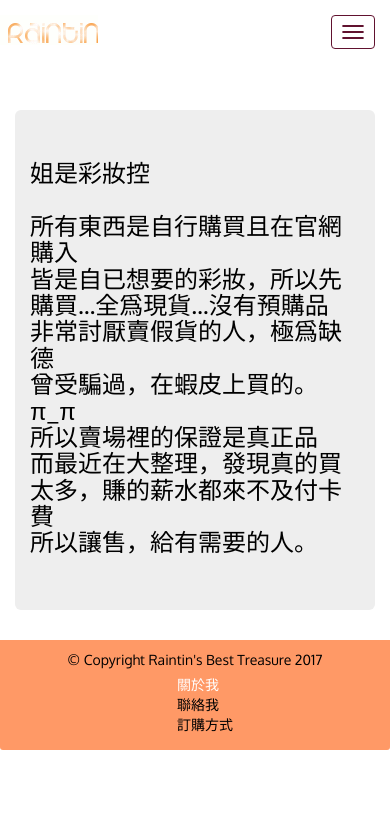
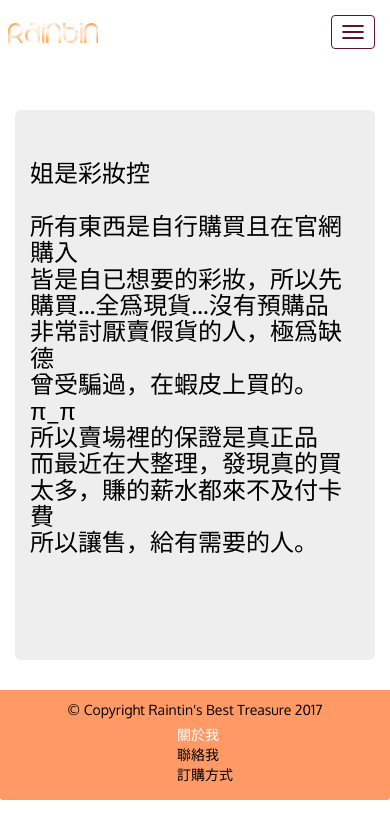
Before and after one commit to albeechen/shopper, a website: page public/index.html in a window 390 px wide. Both pictures are taken after a click on the link "關於我". Drawn offline with Linux system fonts and the light colour scheme.

Commit message:
modified aboutMe frame size

```diff
--- a/public/css/style.css
+++ b/public/css/style.css
@@ -461,7 +461,7 @@ h4.menu-item-title {
         height: 20px;
     }
 
-     .menu-item-photo {
+    .menu-item-photo {
       margin: 10px auto;
     }
 
@@ -476,4 +476,8 @@ h4.menu-item-title {
     .menu-item-tile .menu-item-price{
       margin-top: 10px;
     }
+
+    #aboutMe{
+      height: 550px;
+    }
 }
```
